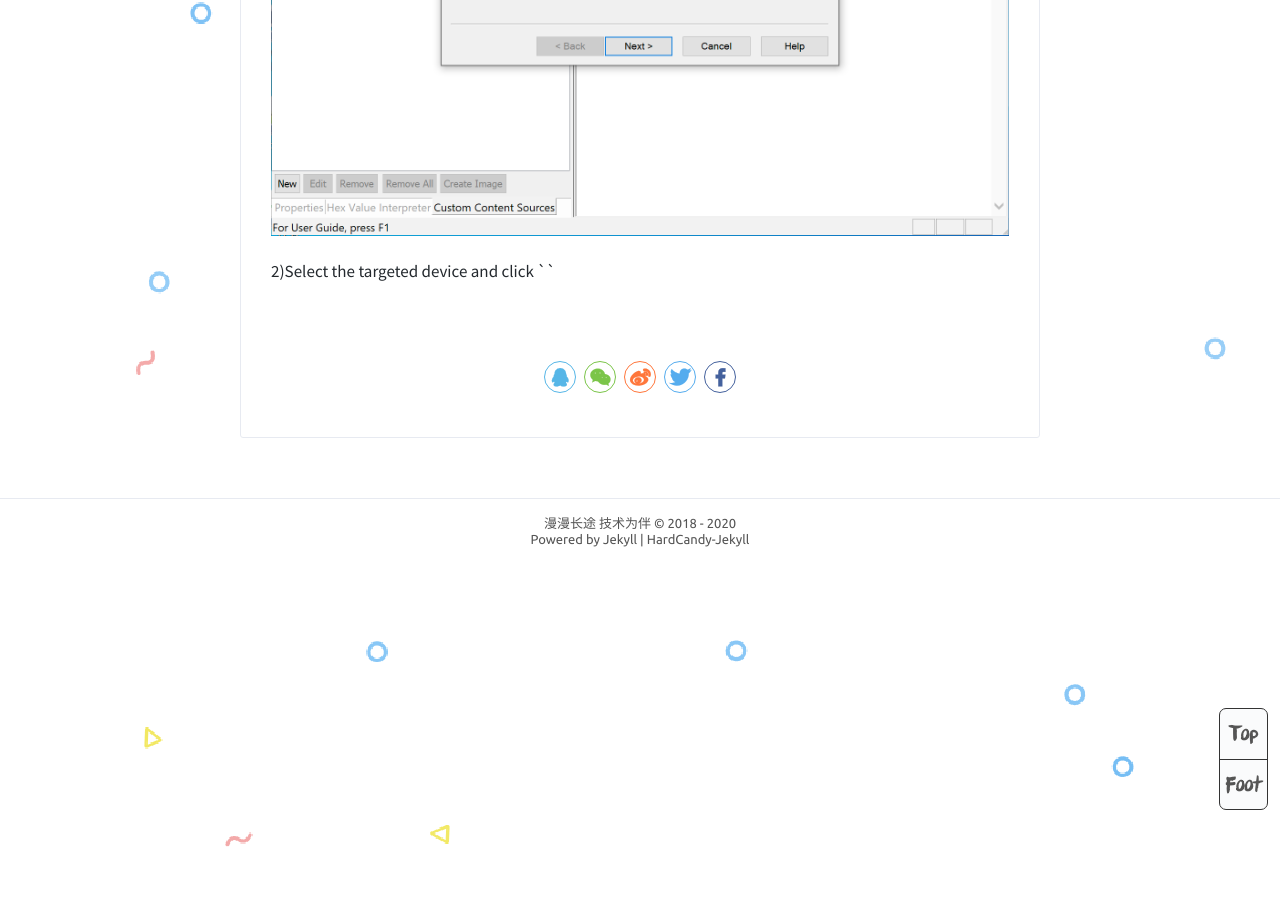
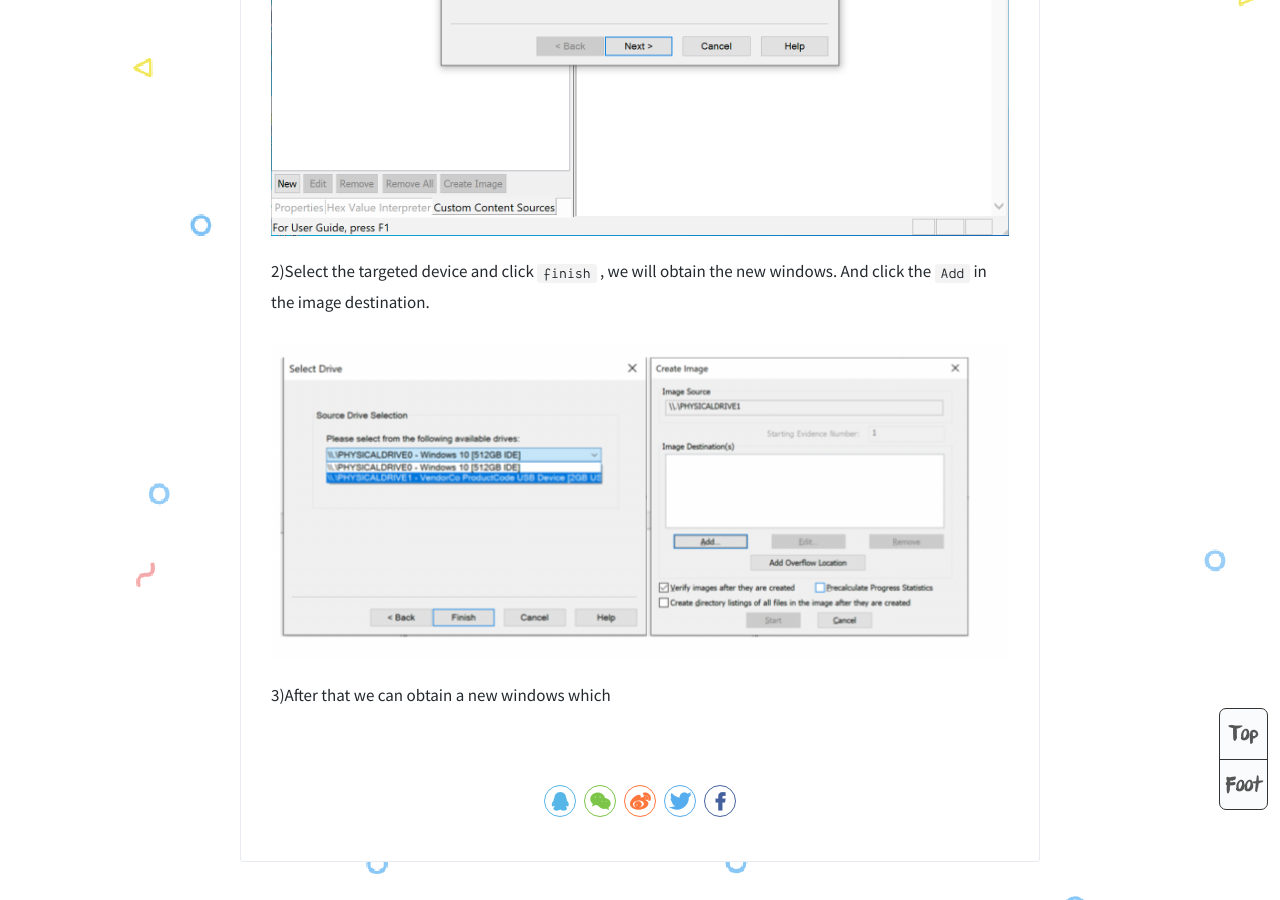
Before and after one commit to DoHerasYang/DoHerasYang.github.io, a Jekyll site: the page built from _posts/2019-12-19-Digital Forensics.md, in a window 1280 px wide and 900 px high, scrolled down 2904 px. Built offline with Jekyll 4.4.1, drawn with Linux system fonts in a browser that asks for light colours; comment, search, counter and statistics services are not loaded.

Commit message:
update digital forensics

```diff
--- a/_posts/2019-12-19-Digital Forensics.md
+++ b/_posts/2019-12-19-Digital Forensics.md
@@ -58,4 +58,8 @@ The physical and electronic evidence may include:
 
 ![01](/Pictures/Digital Forensics/01.png)
 
-2)Select the targeted device and click ``
+2)Select the targeted device and click `finish` , we will obtain the new windows. And click the `Add` in the image destination.
+
+![02](/Pictures/Digital Forensics/02.png)
+
+3)After that we can obtain a new windows which
```
Also changed, not shown: Pictures/Digital Forensics/02.png (added), 3 other files.
